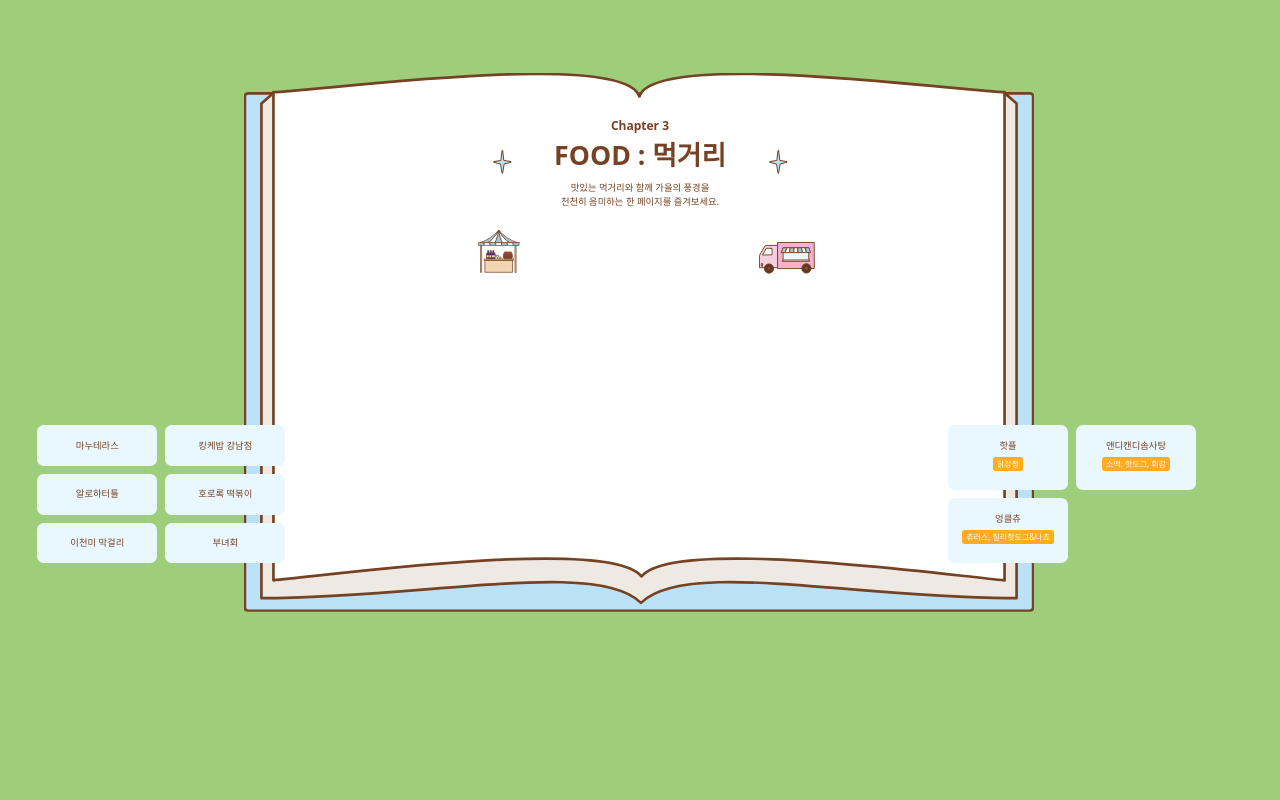
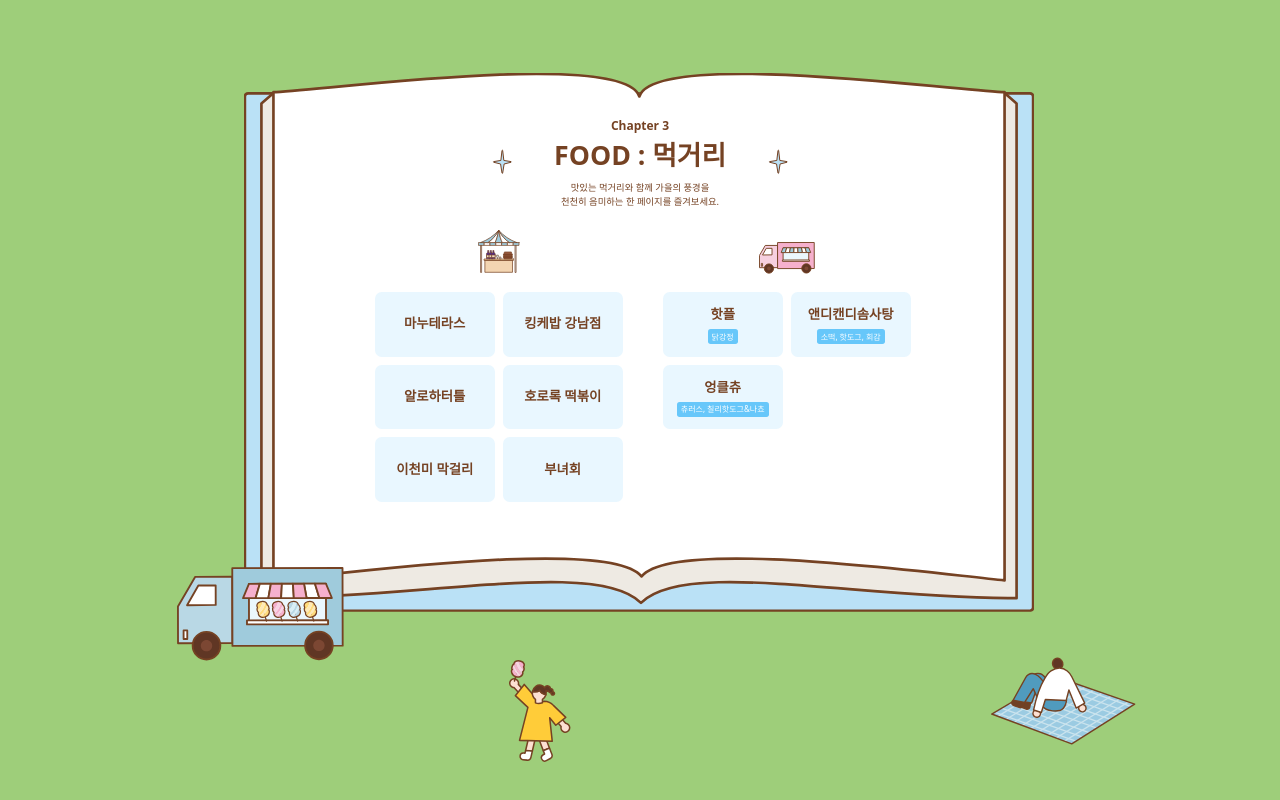
Before and after one commit to choi-eun-seo/dogok-festival-v3, a Next.js app: page / in a window 1280 px wide. Shown: the part 5546-6346 px from the top of the page. Built offline with nearby package versions, Linux system fonts and the light colour scheme; a web font is replaced by a local one.

Commit message:
feat: food book 작업

```diff
--- a/src/components/Sections/Food.tsx
+++ b/src/components/Sections/Food.tsx
@@ -3,6 +3,9 @@
 import carPink from "@/assets/program/food/car-pink.svg";
 import Image from "next/image";
 import { food_1, food_2 } from "@/app/app.const";
+import car from "@/assets/main/car.svg";
+import girl from "@/assets/program/food/girl2.svg";
+import food_group from "@/assets/program/food/food_group.svg";
 
 export default function Food() {
   return (
@@ -41,35 +44,50 @@
           className="absolute left-0 h-auto w-[calc(1185*var(--px))]"
         />
       </div>
-      <div className="flex flex-row">
-        <div className="z-40 grid grid-cols-2 gap-[calc(12*var(--px))] ml-[calc(56*var(--px))] mt-[calc(324*var(--px))]">
+      <div className="flex flex-row ml-[calc(562*var(--px))] mt-[calc(124*var(--px))] gap-[calc(60*var(--px))]">
+        <div className="z-40 grid grid-cols-2 gap-x-[calc(12*var(--px))] gap-y-[calc(12*var(--px))]">
           {food_1.map((item) => (
             <div
               key={item.name}
-              className="bg-[#E9F7FF] rounded-[calc(10*var(--px))] py-[calc(20*var(--px))] w-[calc(180*var(--px))]"
+              className="flex h-[calc(97*var(--px))] bg-[#E9F7FF] rounded-[calc(10*var(--px))] py-[calc(20*var(--px))] w-[calc(180*var(--px))] items-center justify-center"
             >
-              <p className="text-brand-brown-700 text-center font-suit text-[calc(14*var(--px))] font-medium">
+              <p className="text-brand-brown-700 text-center font-suit text-[calc(20*var(--px))] font-bold">
                 {item.name}
               </p>
             </div>
           ))}
         </div>
-        <div className="z-40 grid grid-cols-2 gap-[calc(12*var(--px))] ml-[calc(994*var(--px))] mt-[calc(324*var(--px))]">
+        <div className="z-40 grid grid-cols-2 grid-rows-[repeat(3,calc(97*var(--px)))] items-start gap-x-[calc(12*var(--px))] gap-y-[calc(12*var(--px))]">
           {food_2.map((item) => (
             <div
               key={item.name}
-              className="h-[calc(97*var(--px))] w-[calc(180*var(--px))] bg-[#E9F7FF] rounded-[calc(10*var(--px))] py-[calc(20*var(--px))] w-[calc(180*var(--px))]"
+              className="h-[calc(97*var(--px))] bg-[#E9F7FF] rounded-[calc(10*var(--px))] py-[calc(20*var(--px))] w-[calc(180*var(--px))]"
             >
-              <p className="text-brand-brown-700 text-center font-suit text-[calc(14*var(--px))] font-medium">
+              <p className="text-brand-brown-700 text-center font-suit text-[calc(14*var(--px))] font-bold text-[calc(20*var(--px))]">
                 {item.name}
               </p>
-              <div className="mx-auto w-fit rounded-[calc(4*var(--px))] bg-[#FFAB23] px-[calc(6*var(--px))] py-[calc(2*var(--px))] text-center font-suit text-[calc(12*var(--px))] font-medium text-white mt-[calc(6*var(--px))]">
+              <div className="mx-auto w-fit rounded-[calc(4*var(--px))] bg-[#67C7FA] px-[calc(6*var(--px))] py-[calc(2*var(--px))] text-center font-suit text-[calc(12*var(--px))] font-medium text-white mt-[calc(6*var(--px))]">
                 {item.tag}
               </div>
             </div>
           ))}
         </div>
       </div>
+      <Image
+        src={car}
+        alt=""
+        className="absolute top-[calc(740*var(--px))] z-40 left-0 w-[calc(250*var(--px))] h-auto ml-[calc(266*var(--px))]"
+      />
+      <Image
+        src={girl}
+        alt=""
+        className="absolute top-[calc(880*var(--px))] z-40 left-0 w-[calc(93*var(--px))] h-auto ml-[calc(763*var(--px))]"
+      />
+      <Image
+        src={food_group}
+        alt=""
+        className="absolute top-[calc(875*var(--px))] z-40 left-0 w-[calc(217*var(--px))] h-auto ml-[calc(1487*var(--px))]"
+      />
     </section>
   );
 }
```
Also changed, not shown: src/assets/program/food/food_group.svg (added), src/assets/program/food/girl2.svg (added).
